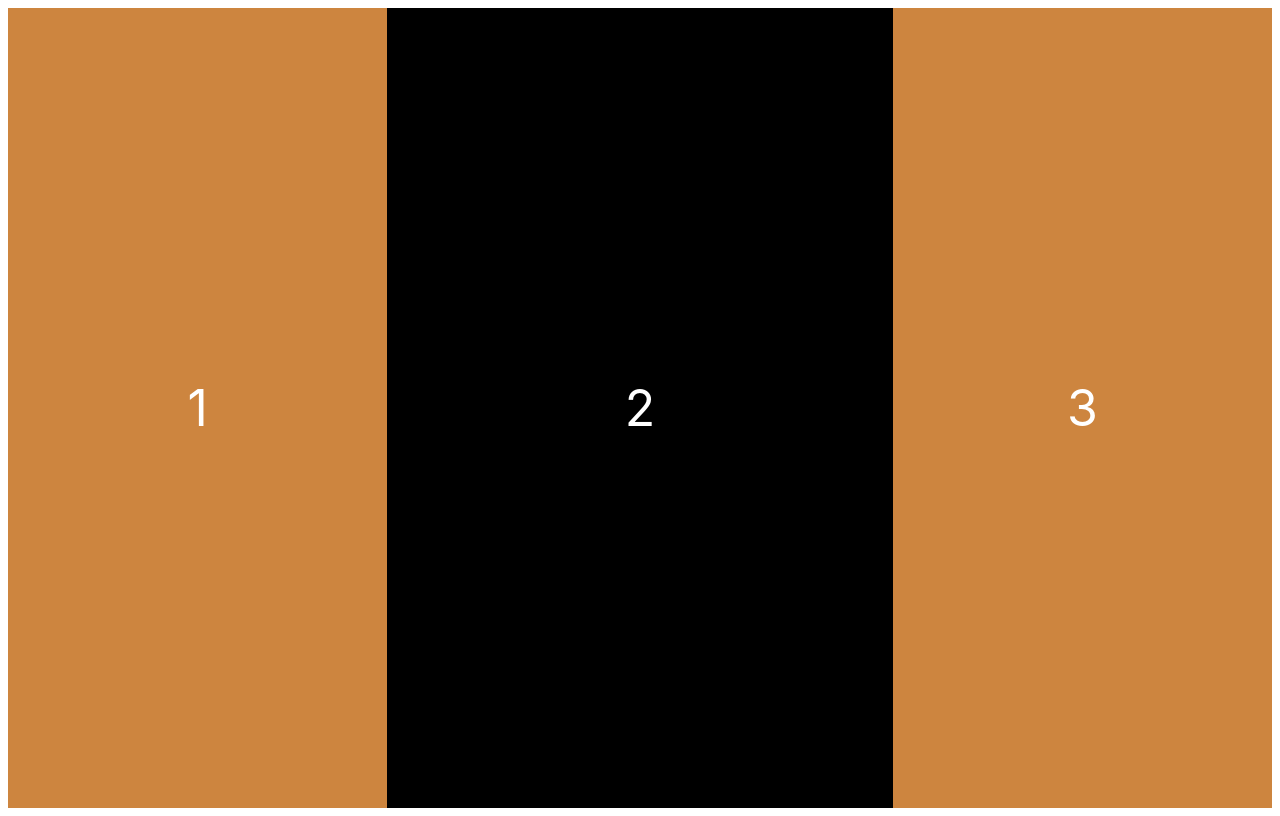
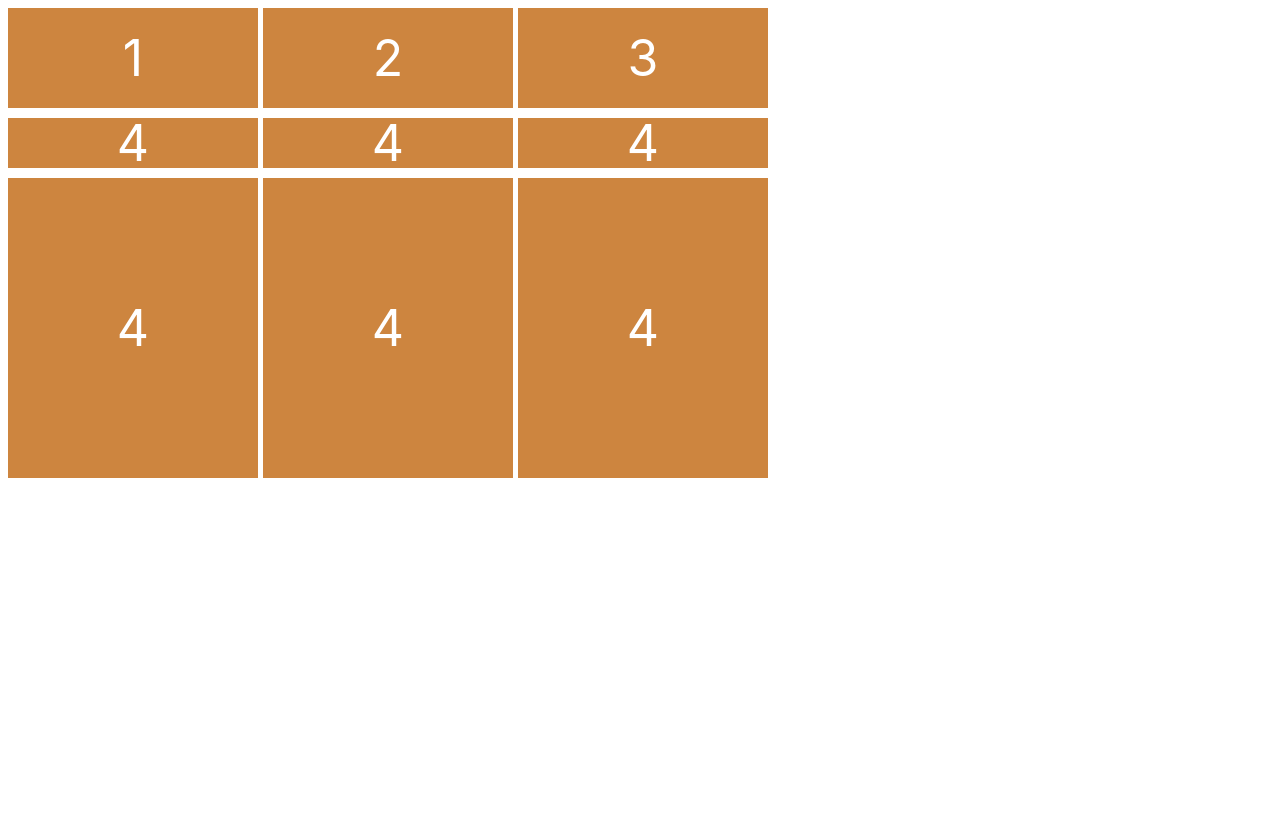
Before and after one commit to seedjin298/css-layout, a plain HTML site: page index.html in a window 1280 px wide. Drawn offline with Linux system fonts and the light colour scheme.

Commit message:
finished 2.2

```diff
--- a/index.html
+++ b/index.html
@@ -12,6 +12,12 @@
       <div class="box">1</div>
       <div class="box">2</div>
       <div class="box">3</div>
+      <div class="box">4</div>
+      <div class="box">4</div>
+      <div class="box">4</div>
+      <div class="box">4</div>
+      <div class="box">4</div>
+      <div class="box">4</div>
     </div>
   </body>
 </html>
--- a/styles.css
+++ b/styles.css
@@ -4,14 +4,15 @@ body {
 }
 
 .wrapper {
-  display: flex;
-  justify-content: space-around;
-  width: 100%;
-  height: 100vh;
+  display: grid;
+  grid-template-columns: 250px 250px 250px;
+  grid-template-rows: 100px 50px 300px;
+  /* gap: 10px; */
+  column-gap: 5px;
+  row-gap: 10px;
 }
 
 .box {
-  flex-basis: 30%;
   background: peru;
   color: white;
   font-size: 50px;
@@ -19,8 +20,3 @@ body {
   justify-content: center;
   align-items: center;
 }
-
-.box:nth-child(2) {
-  background-color: #000;
-  flex-grow: 1;
-}
```
Also changed, not shown: README.md.
